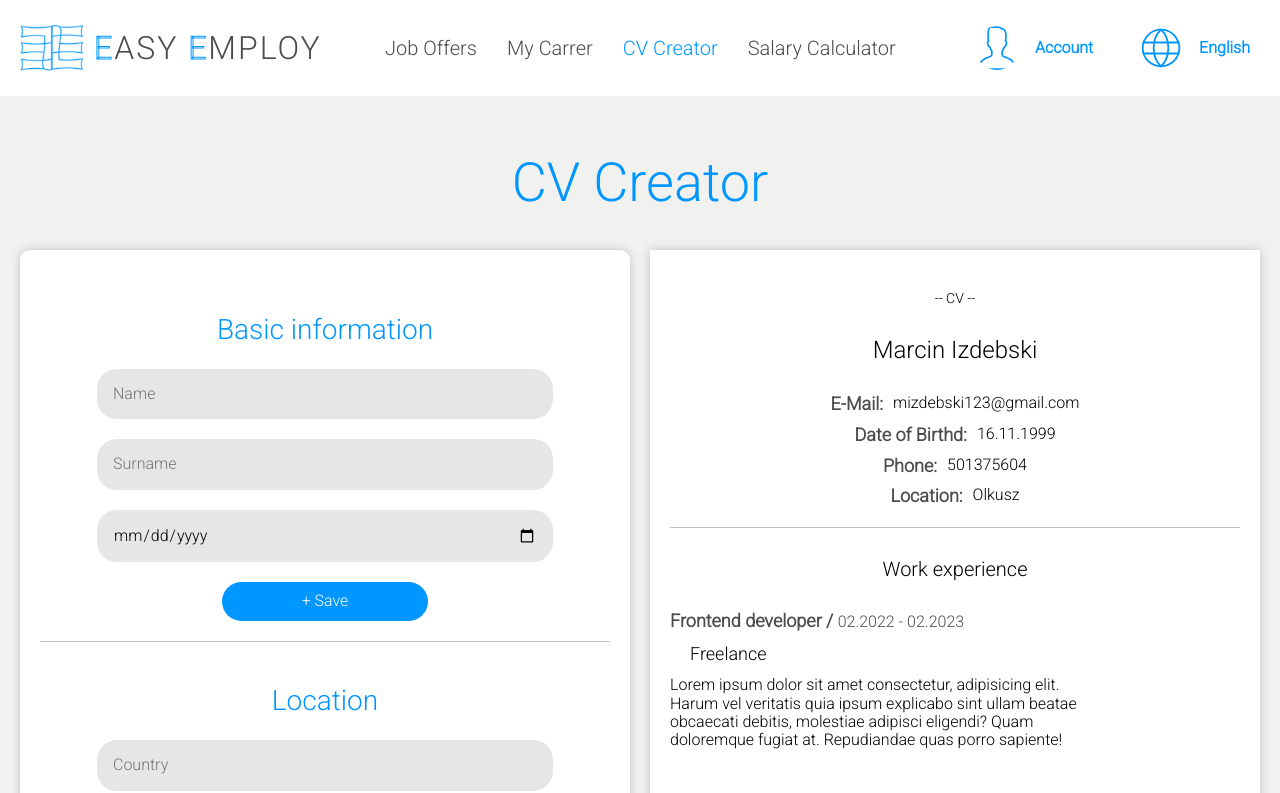
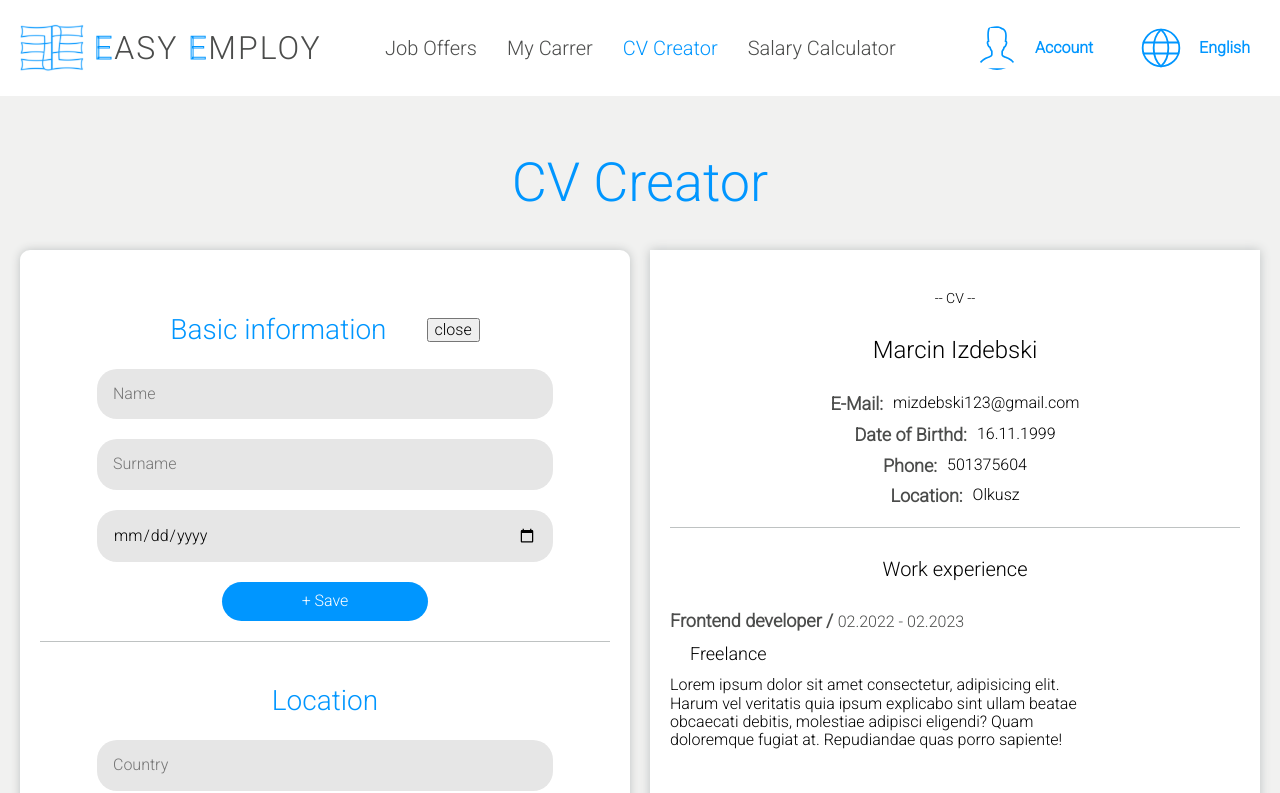
Before and after one commit to mizdebski77/Easy-Employ, a React (Create React App) app: page /CV-Creator in a window 1280 px wide. Shown: the top 793 px of the page. Built offline with nearby package versions, Linux system fonts and the light colour scheme.

Commit message:
Show hide button to forms added

```diff
--- a/src/features/Creator/Forms/forms.tsx
+++ b/src/features/Creator/Forms/forms.tsx
@@ -1,5 +1,5 @@
 import React from 'react';
-import { DataForm, DataTitle, FormWrapper, FormsWrapper, NextButton, SaveButton, Wrapper } from './styledForms';
+import { CloseButton, DataForm, DataTitle, FormWrapper, FormsWrapper, NextButton, SaveButton, TitleWrapper, Wrapper } from './styledForms';
 import { DataInput } from '../styledCreator';
 
 export const Forms = () => {
@@ -7,7 +7,10 @@ export const Forms = () => {
         <Wrapper>
             <FormsWrapper>
                 <FormWrapper>
-                    <DataTitle>Basic information</DataTitle>
+                    <TitleWrapper>
+                        <DataTitle>Basic information</DataTitle>
+                        <CloseButton>close</CloseButton>
+                    </TitleWrapper>
                     <DataForm>
                         <DataInput placeholder='Name' type='text' />
                         <DataInput placeholder='Surname' type='text' />
--- a/src/features/Creator/Forms/styledForms.ts
+++ b/src/features/Creator/Forms/styledForms.ts
@@ -13,6 +13,16 @@ export const FormsWrapper = styled.div`
 export const FormWrapper = styled.div`
     padding: 20px 0 ;
     border-bottom: 1px solid ${({ theme }) => theme.color.fourthColor};
+`;
+
+export const TitleWrapper = styled.div`
+    display: flex;
+    justify-content: center;
+    align-items: center;
+    gap: 40px;
+`;
+
+export const CloseButton = styled.button`
 `;
 
 export const DataTitle = styled.h2`
```
